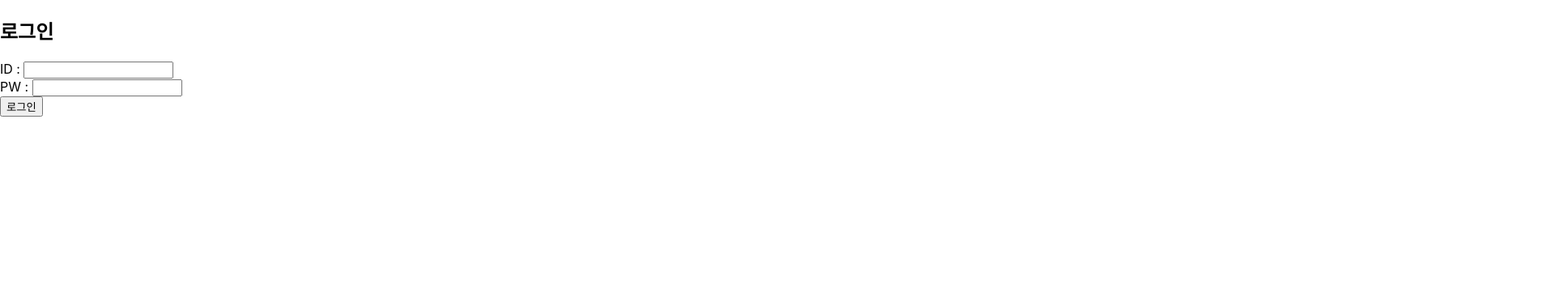
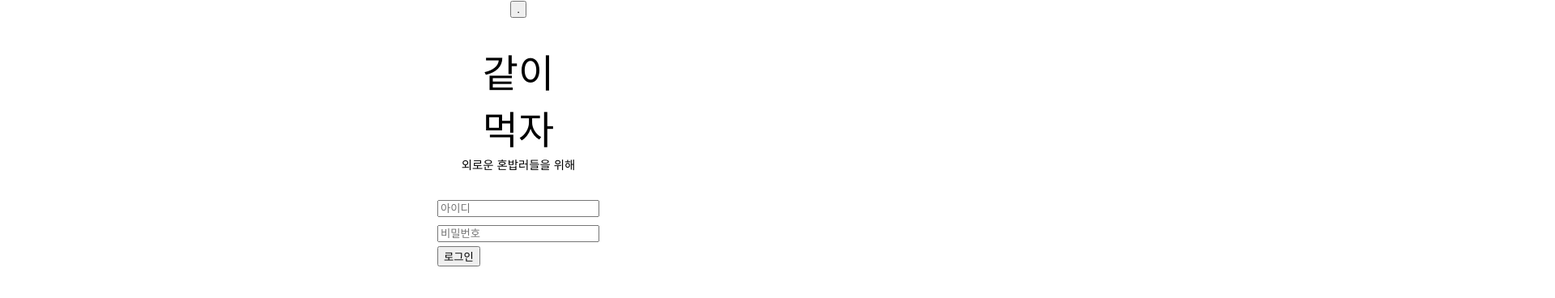
Before and after one commit to Karmesin924/eat_together, a React (Create React App) app in the folder frontend/: page /SignIn in a window 1280 px wide. Shown: the top 368 px of the page at 81% size, 1920 px wide, since content can reach past the window. Built offline with nearby package versions, Linux system fonts and the light colour scheme.

Commit message:
로그인 페이지 css생성

```diff
--- a/frontend/src/App.css
+++ b/frontend/src/App.css
@@ -0,0 +1,44 @@
+.signin {
+    display: flex;
+    flex-direction: column;
+    justify-content: center;
+    align-items: center;
+}
+
+.signup {
+    display: grid;
+    justify-content: center;
+}
+.signin-together {
+    padding-top: 30px;
+    width: 200%;
+    height: 150%;
+    font-size: 300%;
+    text-align: center;
+
+}
+
+.signin-together2 {
+    width: 200%;
+    height: 50px;
+    font-size: 90%;
+    text-align: center;
+
+}
+
+.signin-forms {
+    display: grid;
+    width: 200px;
+    height: 130%;
+    font-size: 15px;
+    clear: both;
+}
+
+.signin-forms *{
+    margin-top: 5px;
+    margin-bottom: 5px;
+}
+
+.signin-submit {
+    width: 200px;
+}
--- /dev/null
+++ b/frontend/src/components/MyHeader.js
@@ -0,0 +1,3 @@
+const Myheader = () => {
+  return <div></div>;
+};
--- a/frontend/src/components/SignIn.js
+++ b/frontend/src/components/SignIn.js
@@ -1,5 +1,6 @@
 import React, { useState, useEffect } from "react";
 import axios from "axios";
+import BackButton from "./BackButton";
 
 function SignIn() {
   const [inputId, setInputId] = useState("");
@@ -58,27 +59,34 @@ function SignIn() {
   // }, []);
 
   return (
-    <div>
-      <h2>로그인</h2>
-      <div>
-        <label htmlFor="input_id">ID : </label>
+    <div className="signin">
+      <BackButton />
+      <div className="signin-together">
+        같이
+        <br />
+        먹자
+      </div>
+      <div className="signin-together2">외로운 혼밥러들을 위해</div>
+
+      <div className="signin-forms">
         <input
+          className="signin-id"
           type="text"
-          name="input_id"
           value={inputId}
           onChange={handleInputId}
+          placeholder="아이디"
+        />
+
+        <input
+          className="signin-pw"
+          type="password"
+          value={inputPw}
+          onChange={handleInputPw}
+          placeholder="비밀번호"
         />
       </div>
-      <div>
-        <label htmlFor="input_pw">PW : </label>
-        <input
-          type="password"
-          name="input_pw"
-          value={inputPw}
-          onChange={handleInputPw}
-        />
-      </div>
-      <div>
+
+      <div className="signin-submit">
         <button type="button" onClick={onClickSignIn}>
           로그인
         </button>
--- a/frontend/src/components/SignUp.js
+++ b/frontend/src/components/SignUp.js
@@ -1,8 +1,9 @@
 import axios from "axios";
 import React, { useState } from "react";
+import BackButton from "./BackButton";
 
 const SignUp = () => {
-  // 초기값 세팅 - 아이디, 닉네임, 비밀번호, 비밀번호확인, 이메일, 전화번호, 생년월일
+  // 초기값 세팅 - 아이디, 닉네임, 비밀번호, 비밀번호확인, 이메일
   const [id, setId] = useState("");
   const [name, setName] = useState("");
   const [email, setEmail] = useState("");
@@ -15,6 +16,7 @@ const SignUp = () => {
   const [passwordMessage, setPasswordMessage] = useState("");
   const [passwordConfirmMessage, setPasswordConfirmMessage] = useState("");
   const [emailMessage, setEmailMessage] = useState("");
+
   // 유효성 검사
   const [isId, setIsId] = useState(false);
   const [isname, setIsName] = useState(false);
@@ -68,7 +70,7 @@ const SignUp = () => {
     const currentPasswordConfirm = e.target.value;
     setPasswordConfirm(currentPasswordConfirm);
     if (password !== currentPasswordConfirm) {
-      setPasswordConfirmMessage("비밀번호가 똑같지 않아요!");
+      setPasswordConfirmMessage("비밀번호가 똑같지 않습니다.");
       setIsPasswordConfirm(false);
     } else {
       setPasswordConfirmMessage("똑같은 비밀번호를 입력했습니다.");
@@ -82,7 +84,7 @@ const SignUp = () => {
       /^[A-Za-z0-9_]+[A-Za-z0-9]*[@]{1}[A-Za-z0-9]+[A-Za-z0-9]*[.]{1}[A-Za-z]{1,3}$/;
 
     if (!emailRegExp.test(currentEmail)) {
-      setEmailMessage("이메일의 형식이 올바르지 않습니다!");
+      setEmailMessage("이메일의 형식이 올바르지 않습니다.");
       setIsEmail(false);
     } else {
       setEmailMessage("사용 가능한 이메일 입니다.");
@@ -108,7 +110,8 @@ const SignUp = () => {
   };
 
   return (
-    <>
+    <div className="signup">
+      <BackButton />
       <h3>회원가입</h3>
       <div className="form">
         <div className="form-el">
@@ -158,7 +161,7 @@ const SignUp = () => {
           가입하기
         </button>
       </div>
-    </>
+    </div>
   );
 };
 
```
Also changed, not shown: 1 other file (tests, documents, lock files or other folders).
